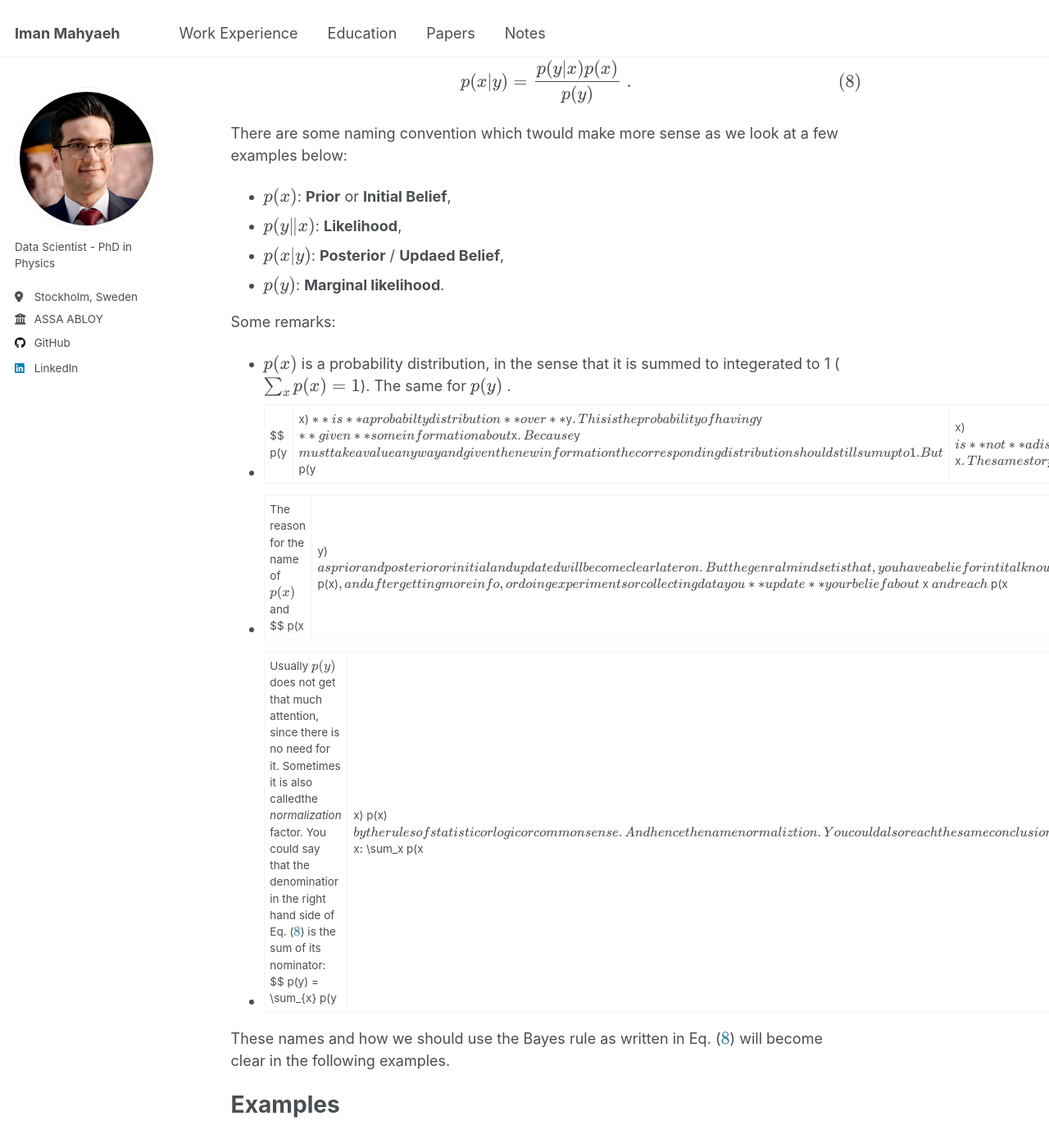
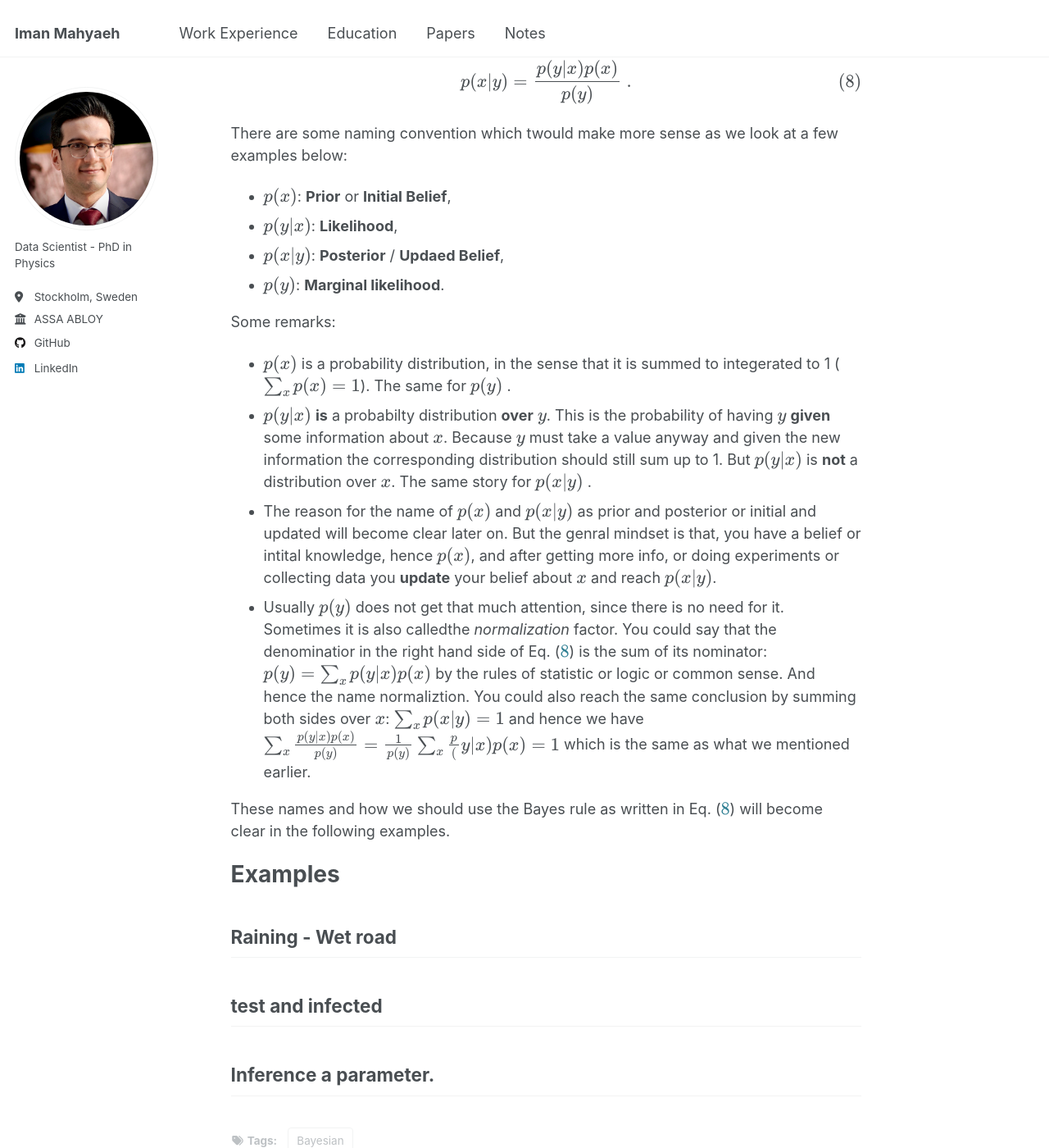
Before and after one commit to imanm24/imanm24.github.io, a Jekyll site: the page built from _posts/2025-10-4-blog-post-1.md, in a window 1280 px wide and 1400 px high, scrolled down 2894 px. Shown: the whole window at 82% size. Built offline with Jekyll 4.4.1, drawn with Linux system fonts in a browser that asks for light colours.

Commit message:
Update 2025-10-4-blog-post-1.md

```diff
--- a/_posts/2025-10-4-blog-post-1.md
+++ b/_posts/2025-10-4-blog-post-1.md
@@ -129,15 +129,15 @@ $$
 
 There are some naming convention which twould make more sense as we look at a few examples below:
 - $$ p(x) $$: **Prior** or **Initial Belief**,
-- $$ p(y \| x) $$: **Likelihood**,
+- $$ p(y \vert x) $$: **Likelihood**,
 - $$ p(x \vert y) $$: **Posterior** / **Updaed Belief**,
 - $$ p(y) $$: **Marginal likelihood**.
 
 Some remarks:
 - $$ p(x) $$ is a probability distribution, in the sense that it is summed to integerated to 1 ($$ \sum_{x} p(x) = 1$$). The same for $$ p(y)$$ .
-- $$ p(y|x) $$ **is** a probabilty distribution **over** $$y$$. This is the probability of having $$y$$ **given** some information about $$x$$. Because $$y$$ must take a value anyway and given the new information the corresponding distribution should still sum up to 1. But $$ p(y|x) $$  is **not** a distribution over $$x$$. The same story for $$ p(x|y) $$ .
-- The reason for the name of $$ p(x) $$ and $$ p(x|y) $$ as prior and posterior or initial and updated will become clear later on. But the genral mindset is that, you have a belief or intital knowledge, hence $$p(x)$$, and after getting more info, or doing experiments or collecting data you **update** your belief about $$ x $$ and reach $$ p(x|y) $$.
-- Usually $$ p(y) $$ does not get that much attention, since there is no need for it. Sometimes it is also calledthe *normalization* factor. You could say that the denominatior in the right hand side of Eq. \(\ref{Bayes}\) is the sum of its nominator: $$ p(y) = \sum_{x} p(y|x) p(x)  $$ by the rules of statistic or logic or common sense. And hence the name normaliztion. You could also reach the same conclusion by summing both sides over $$x$$: $$ \sum_x p(x|y) = 1$$ and hence  we have  $$ \sum_x \frac{ p(y|x) p(x) }{p(y)} = \frac{ 1}{p(y)} \sum_x \frac p(y|x) p(x) = 1 $$ which is the same as what we mentioned earlier.
+- $$ p(y \vert x) $$ **is** a probabilty distribution **over** $$y$$. This is the probability of having $$y$$ **given** some information about $$x$$. Because $$y$$ must take a value anyway and given the new information the corresponding distribution should still sum up to 1. But $$ p(y \vert x) $$  is **not** a distribution over $$x$$. The same story for $$ p(x \vert y) $$ .
+- The reason for the name of $$ p(x) $$ and $$ p(x \vert y) $$ as prior and posterior or initial and updated will become clear later on. But the genral mindset is that, you have a belief or intital knowledge, hence $$p(x)$$, and after getting more info, or doing experiments or collecting data you **update** your belief about $$ x $$ and reach $$ p(x \vert y) $$.
+- Usually $$ p(y) $$ does not get that much attention, since there is no need for it. Sometimes it is also calledthe *normalization* factor. You could say that the denominatior in the right hand side of Eq. \(\ref{Bayes}\) is the sum of its nominator: $$ p(y) = \sum_{x} p(y \vert x) p(x)  $$ by the rules of statistic or logic or common sense. And hence the name normaliztion. You could also reach the same conclusion by summing both sides over $$x$$: $$ \sum_x p(x \vert y) = 1$$ and hence  we have  $$ \sum_x \frac{ p(y \vert x) p(x) }{p(y)} = \frac{ 1}{p(y)} \sum_x \frac p(y \vert x) p(x) = 1 $$ which is the same as what we mentioned earlier.
 
 These names and how we should use the Bayes rule as written in Eq. \(\ref{Bayes}\) will become clear in the following examples.
 
```
